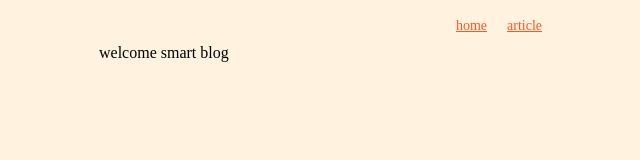
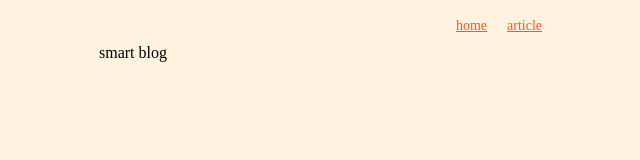
Before and after one commit to jamesjianpeng/blog-client, an Angular app: page / in a window 1280 px wide. Shown: the top 160 px of the page, without its empty margins (141-781 px from the left). Built offline with nearby package versions, Linux system fonts and the light colour scheme.

Commit message:
test: payload data

```diff
--- a/src/app/pages/home/home.component.html
+++ b/src/app/pages/home/home.component.html
@@ -1,3 +1,3 @@
 <div>
-  welcome smart blog
+  smart blog
 </div>
```
